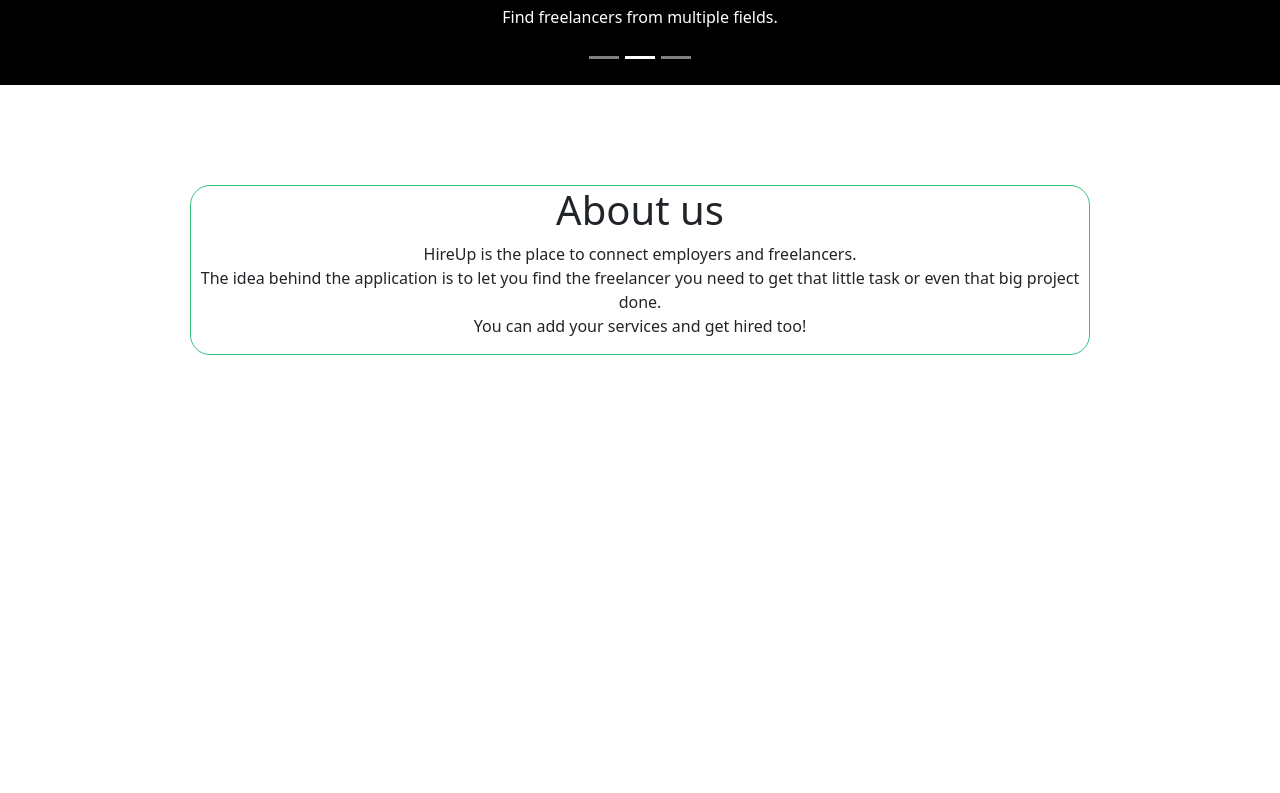
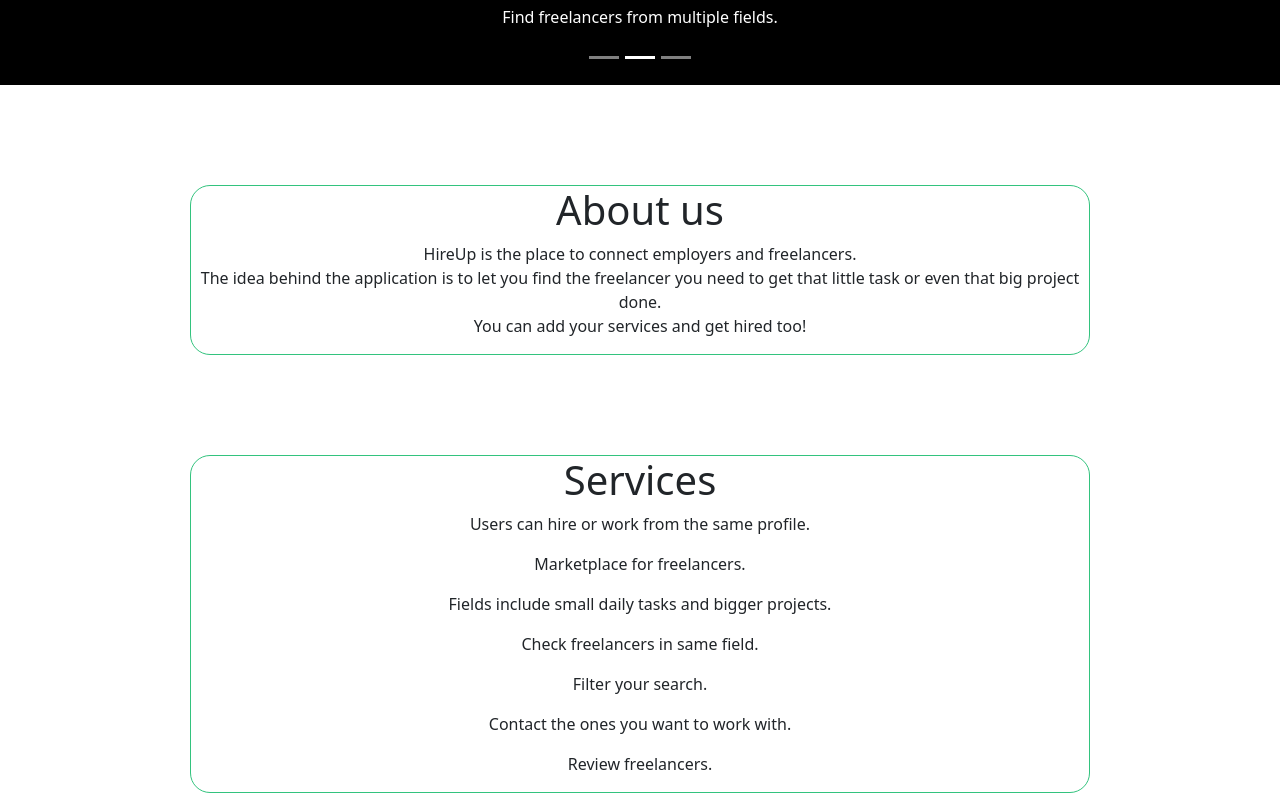
Before and after one commit to calineY/React-Laravel-LandingPage, a React (Create React App) app in the folder landing-page/: page / in a window 1280 px wide. Shown: the part 1204-1997 px from the top of the page. Before the commit the page ends 1559 px from the top, so only its background shows below. Built offline with nearby package versions, Linux system fonts and the light colour scheme.

Commit message:
Added services section

```diff
--- /dev/null
+++ b/landing-page/src/components/Services.js
@@ -0,0 +1,18 @@
+import React from 'react'
+
+const Services = () => {
+  return (
+    <div>
+        <h1>Services</h1>
+            <p>Users can hire or work from the same profile.</p>
+            <p>Marketplace for freelancers.</p>
+            <p>Fields include small daily tasks and bigger projects.</p>
+            <p>Check freelancers in same field.</p>
+            <p>Filter your search.</p>
+            <p>Contact the ones you want to work with.</p>
+            <p>Review freelancers.</p>
+    </div>
+  )
+}
+
+export default Services
--- a/landing-page/src/pages/Home.js
+++ b/landing-page/src/pages/Home.js
@@ -1,6 +1,7 @@
 import React from 'react'
 import AboutUs from '../components/AboutUs'
 import CarouselComponent from '../components/CarouselComponent'
+import Services from '../components/Services'
 
 
 
@@ -17,6 +18,9 @@ const Home = () => {
         <div className='aboutus'>
             <AboutUs/>
         </div>
+        <div className='aboutus'>
+            <Services/>
+        </div>
     </div>
   )
 }
```
